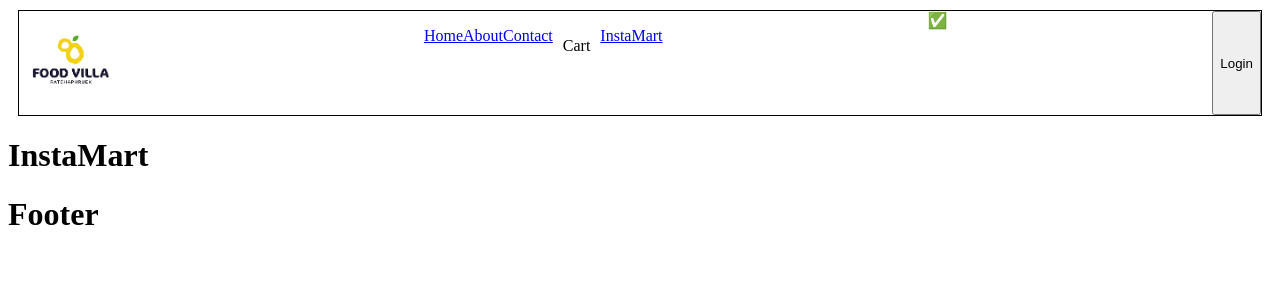
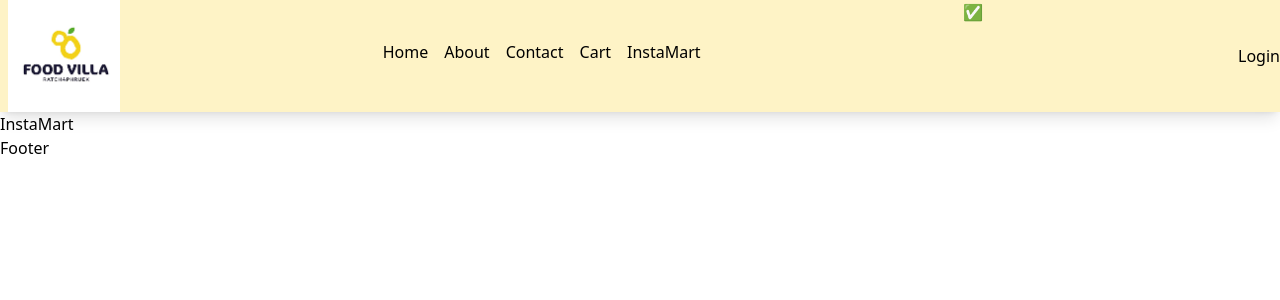
Before and after one commit to Gauravpandit747/React-App, a React (Vite) app: page /instamart in a window 1280 px wide. Shown: the top 300 px of the page. Built offline with nearby package versions, Linux system fonts and the light colour scheme.

Commit message:
added TailwindCss to the app

```diff
--- a/index.css
+++ b/index.css
@@ -1,149 +1,4 @@
-#container {
-    background-color: lightcoral;
-}
-
-.header {
-    display: flex;
-    justify-content: space-between;
-    margin: 10px;
-    border: 1px solid black;
-}
-
-.nav-items>ul {
-    list-style-type: none;
-    display: flex;
-}
-
-.nav-items>ul>li {
-    padding: 10px;
-}
-
-.logo {
-    width: 100px;
-}
-
-.card {
-    width: 100px;
-    border: 1px solid black;
-    padding: 15px;
-    margin: 10px;
-    text-align: left;
-    background-color: white;
-    box-shadow: 2px 2px 10px rgba(0, 0, 0, 0.1);
-    border-radius: 8px;
-    overflow: hidden;
-    word-wrap: break-word;
-    white-space: normal;
-}
-
-.card > img {
-    width: 100%;
-    max-width: 100%;
-    border-radius: 5px;
-}
-
-.restaurant-list {
-    display: flex;
-    flex-wrap: wrap;
-}
-
-.search-btn {
-    margin: 10px;
-}
-
-.shimmer-card {
-    width: calc(25% - 10px);
-    height: 350px;
-    /* background:lightgrey; */
-    border: 1px solid #ccc;
-    padding: 10px;
-    background-color: #f1f1f1;
-    box-shadow: 3px 3px 12px rgba(0, 0, 0, 0.15);
-    border-radius: 10px;
-    box-sizing: border-box;
-    margin: 5px;
-}
-
-.menu-card {
-    width: 100%;
-    padding-left: 100px;
-    margin-left: 100px;
-    /* max-width: 100px; */
-    max-width: 200px;
-    border: 1px solid black;
-    padding: 15px;
-    margin: 10px;
-    text-align: left;
-    background-color: white;
-    box-shadow: 2px 2px 10px rgba(0, 0, 0, 0.1);
-    border-radius: 8px;
-    overflow: hidden;
-    word-wrap: break-word;
-    white-space: normal;
-}
-
-.menu-card-container{
-    /* justify-content: center;
-    align-items: center; */
-}
-.menu-card > img {
-    width: 100%;
-    max-width: 100%;
-    border-radius: 5px;
-}
-
-/* .menu-name{
-    list-style-type: none;
-} */
-
-/* .menu-card>li {
-    padding: 10px;
-    font-weight: 300;
-    font-style: italic;
-    font-size: 25px;
-    list-style-type: none;
-    display: flex;
-}
-.menu-card>img{
-    width: 100%;
-    max-width: 156px;
-    max-height: 144;
-    margin: 10px;
-    border-radius: 5px;
-
-} */
-
-
-
-/* 818108 */
-/* ---------------------------  */
-
-/* .card-container {
-    display: flex;
-    flex-wrap: wrap;
-    justify-content: space-between;
-    gap: 10px;
-    max-width: 520px;
-}
-
-.card {
-    width: calc(25% - 10px);
-    min-width: 120px;
-    border: 1px solid #ccc;
-    padding: 10px;
-    background-color: #fff;
-    box-shadow: 3px 3px 12px rgba(0, 0, 0, 0.15);
-    border-radius: 10px;
-    text-align: left;
-    box-sizing: border-box;
-    margin: 5px;
-    word-wrap: break-word;
-}
-
-.card>img {
-    width: 100%;
-    height: 120px;
-    object-fit: cover;
-    border-radius: 6px;
-    display: block;
-} */
+@import "tailwindcss";
+@tailwind base;
+@tailwind components;
+@tailwind utilities;
--- a/package.json
+++ b/package.json
@@ -24,9 +24,11 @@
     "process": "^0.11.10"
   },
   "dependencies": {
+    "@tailwindcss/postcss": "^4.0.6",
     "react": "^19.0.0",
     "react-dom": "^19.0.0",
     "react-router-dom": "^7.1.5",
-    "react-shimmer-effects": "^1.0.3"
+    "react-shimmer-effects": "^1.0.3",
+    "tailwindcss": "^4.0.6"
   }
 }
--- a/src/App.js
+++ b/src/App.js
@@ -4,7 +4,6 @@ import Header from "./components/Header";
 import Body from "./components/Body";
 import Footer from "./components/Footer";
 import { createBrowserRouter, RouterProvider, Outlet } from "react-router";
-import About from "./components/About";
 import Error from "./components/Error";
 import Contact from "./components/Contact";
 import RestaurantMenu from "./components/RestaurantMenu";
@@ -12,6 +11,7 @@ import Profile from "./components/Profile";
 import Shimmer from "./components/Shimmer";
 
 const InstaMart = lazy(() => import("./components/InstaMart"));
+const About = lazy(() => import("./components/About"));
 
 const AppComponent = () => {
   return (
@@ -35,7 +35,9 @@ const appRouter = createBrowserRouter([
       },
       {
         path: "/about",
-        element: <About />,
+        element: <Suspense fallback={<h1> About page is loading...</h1>}>
+          <About />
+        </Suspense>,
         children: [
           {
             path: "profile",
--- a/src/components/Body.js
+++ b/src/components/Body.js
@@ -45,10 +45,10 @@ const Body = () => {
     <Shimmer />
   ) : (
     <>
-      <div className="search-container">
+      <div className="search-container p-5 bg-amber-100 my-5">
         <input
           type="text"
-          className="search-input"
+          className="bg-white focus:bg-green-200 p-2 m-2"
           placeholder="Search"
           value={searchText}
           onChange={(e) => {
@@ -57,7 +57,7 @@ const Body = () => {
           }}
         />
         <button
-          className="search-btn"
+          className="p-2 m-2 bg-amber-200 rounded-md hover:bg-amber-300"
           onClick={() => {
             const data = filterData(searchText, allRestaurants);
             setFilteredrestaurants(data);
@@ -66,7 +66,7 @@ const Body = () => {
           Search
         </button>
       </div>
-      <div className="restaurant-list">
+      <div className="flex flex-wrap">
         {Filteredrestaurants.map((restaurant, index) => {
           return (
             <Link
--- a/src/components/Header.js
+++ b/src/components/Header.js
@@ -10,7 +10,7 @@ const loggedInUser = () => {
 const Title = () => {
   return (
     <Link to="/">
-      <img alt="logo" className="logo" src={logo}></img>
+      <img alt="logo" className="h-28 pl-2" src={logo}></img>
     </Link>
   );
 };
@@ -20,15 +20,23 @@ const Header = () => {
   const isOnline = useOnline();
 
   return (
-    <div className="header">
+    <div className="flex justify-between bg-amber-100 shadow-lg">
       <Title />
       <div className="nav-items">
-        <ul>
-          <Link to="/">Home</Link>
-          <Link to="/about">About</Link>
-          <Link to="/contact">Contact</Link>
-          <li>Cart</li>
-          <Link to="/instamart">InstaMart</Link>
+        <ul className="flex py-10">
+          <Link to="/">
+            <li className="px-2">Home</li>
+          </Link>
+          <Link to="/about">
+          <li className="px-2">About</li>
+          </Link>
+          <Link to="/contact">
+          <li className="px-2">Contact</li>
+          </Link>
+          <li className="px-2">Cart</li>
+          <Link to="/instamart">
+          <li className="px-2">InstaMart</li>
+          </Link>
         </ul>
       </div>
       {isOnline ? "✅" : "❌"}
--- a/src/components/RestaurantCard.js
+++ b/src/components/RestaurantCard.js
@@ -2,9 +2,9 @@ import { IMG_CDN_URL } from "../config";
 
 const RestaurantCard = ({ cloudinaryImageId, name, cuisines, avgRating }) => {
   return (
-    <div className="card">
+    <div className="w-56 p-2 m-2 shadow-lg bg-amber-200 overflow-hidden text-ellipsis">
       <img src={IMG_CDN_URL + cloudinaryImageId} />
-      <h2>{name}</h2>
+      <h2 className="font-bold text-xl">{name}</h2>
       <h3> {cuisines.join(",")}</h3>
       <h4> {avgRating}</h4>
     </div>
--- a/src/components/RestaurantMenu.js
+++ b/src/components/RestaurantMenu.js
@@ -6,9 +6,8 @@ import useRestaurant from "../utils/useRestaurant";
 
 const RestaurantMenu = () => {
   const { id } = useParams();
-  const {restaurantName, menuList} =  useRestaurant(id);
-  useEffect(() => {
-  }, [id]);
+  const { restaurantName, menuList } = useRestaurant(id);
+  useEffect(() => {}, [id]);
 
   // useEffect(() => {
   //   console.log("Updated menuList:", menuList);
@@ -18,14 +17,14 @@ const RestaurantMenu = () => {
     <Shimmer />
   ) : (
     <>
-      <div className="menu-card-container" >
-        <h1>Restaurant Id: {id}</h1>
-        <h1>Restaurant Name:{restaurantName}</h1>
+      <h1 className="font-bold text-2xl m-2 p-2">Restaurant Id: {id}</h1>
+      <h1 className="font-bold text-2xl m-2 p-2">Restaurant Name: {restaurantName}</h1>
+      <div className="flex flex-wrap">
         {menuList.map((ele) => (
-          <div className="menu-card">
-             <img className="" src={IMG_CDN_URL + ele?.imageUrl} />
-            <h2>{ele.name}</h2>
-            <h2>{(ele.price/100)}</h2>
+          <div className="w-56 shadow-lg p-2 m-2">
+            <img className="m-2 p-2" src={IMG_CDN_URL + ele?.imageUrl} />
+            <h2 className="font-bold xl">{ele.name}</h2>
+            <h2> Rs.{ele.price / 100}</h2>
             <h2>{ele.ratings}</h2>
           </div>
         ))}
```
Also changed, not shown: .postcssrc (added), 1 other file (tests, documents, lock files or other folders).
